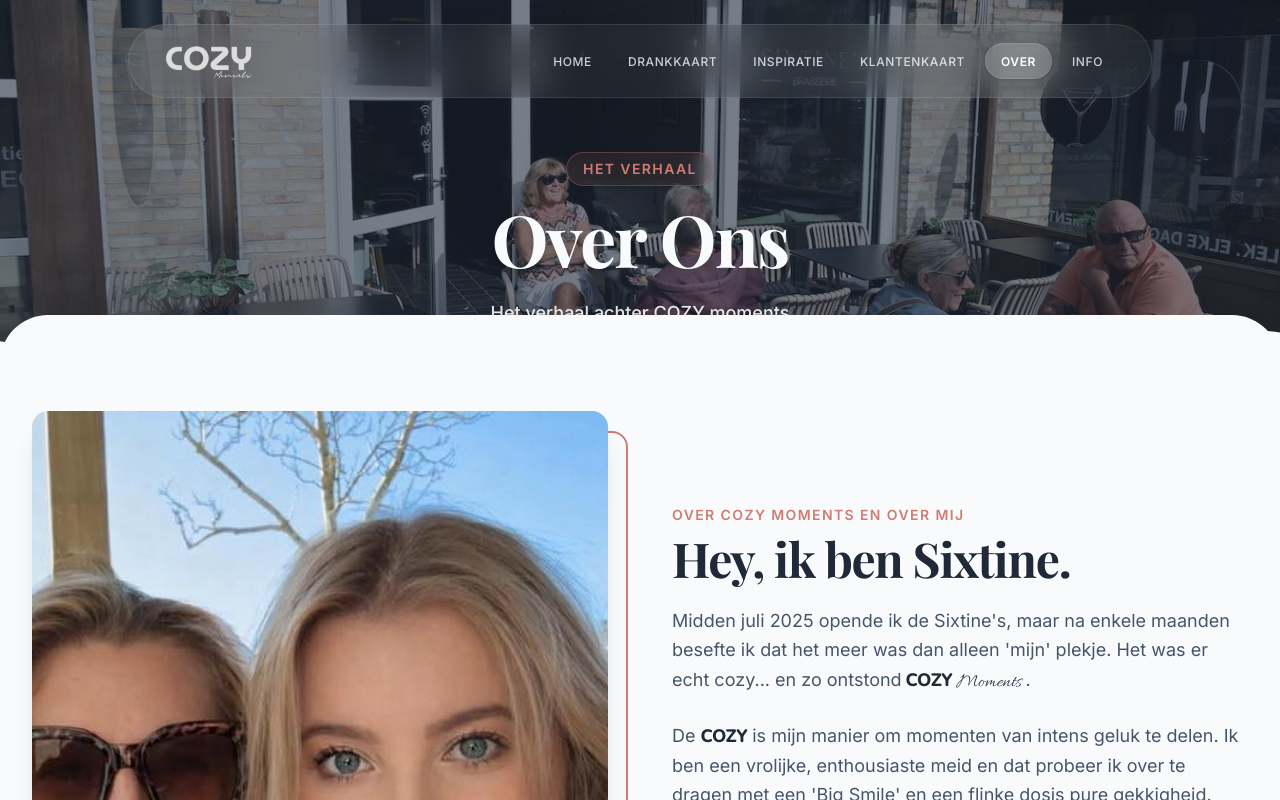
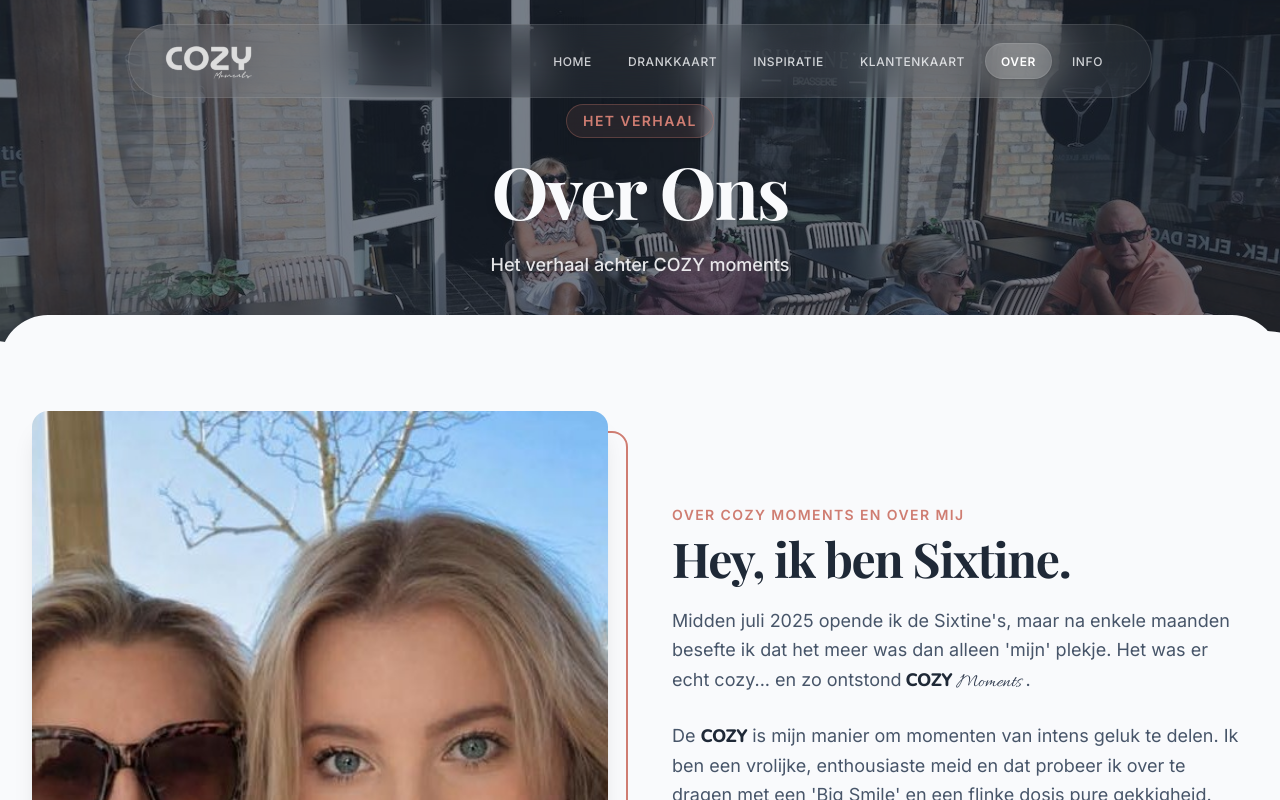
Before and after one commit to kevinb42O/cozy-moments-website, a React (Vite) app: page /about in a window 1280 px wide. Shown: the top 800 px of the page. Built offline with nearby package versions, Linux system fonts and the light colour scheme; a web font is replaced by a local one.

Commit message:
Underline promo message & add PageHero bottom spacing

```diff
--- a/src/components/PageHero.tsx
+++ b/src/components/PageHero.tsx
@@ -22,7 +22,7 @@
 
   return (
     <>
-      <div ref={ref} className="relative h-[50vh] min-h-100 overflow-hidden flex items-center justify-center pt-20">
+      <div ref={ref} className="relative h-[50vh] min-h-100 overflow-hidden flex items-center justify-center pt-20 pb-16 md:pb-24">
         {/* Parallax Background Image */}
         <motion.div
           style={{ y, opacity }}
--- a/src/pages/DrinkMenuPage.tsx
+++ b/src/pages/DrinkMenuPage.tsx
@@ -500,7 +500,7 @@
               <p className="text-xs font-sans font-semibold uppercase tracking-[0.22em] text-gold-700">
                 Promo in de kijker
               </p>
-              <p className="mt-1 text-lg font-serif text-coffee-900">
+              <p className="mt-1 text-lg font-serif text-coffee-900 underline decoration-gold-500/40 underline-offset-4">
                 {currentPromo.promoMessage}
               </p>
             </div>
```
